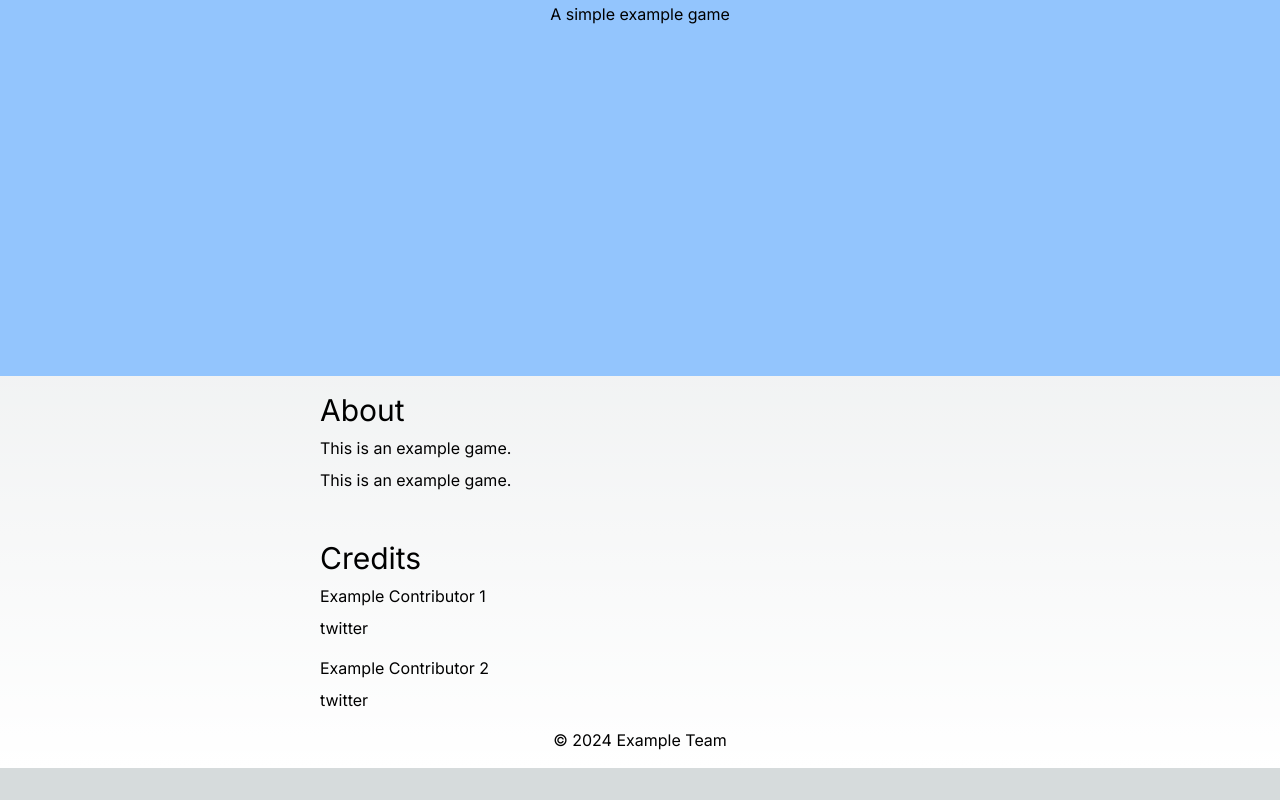
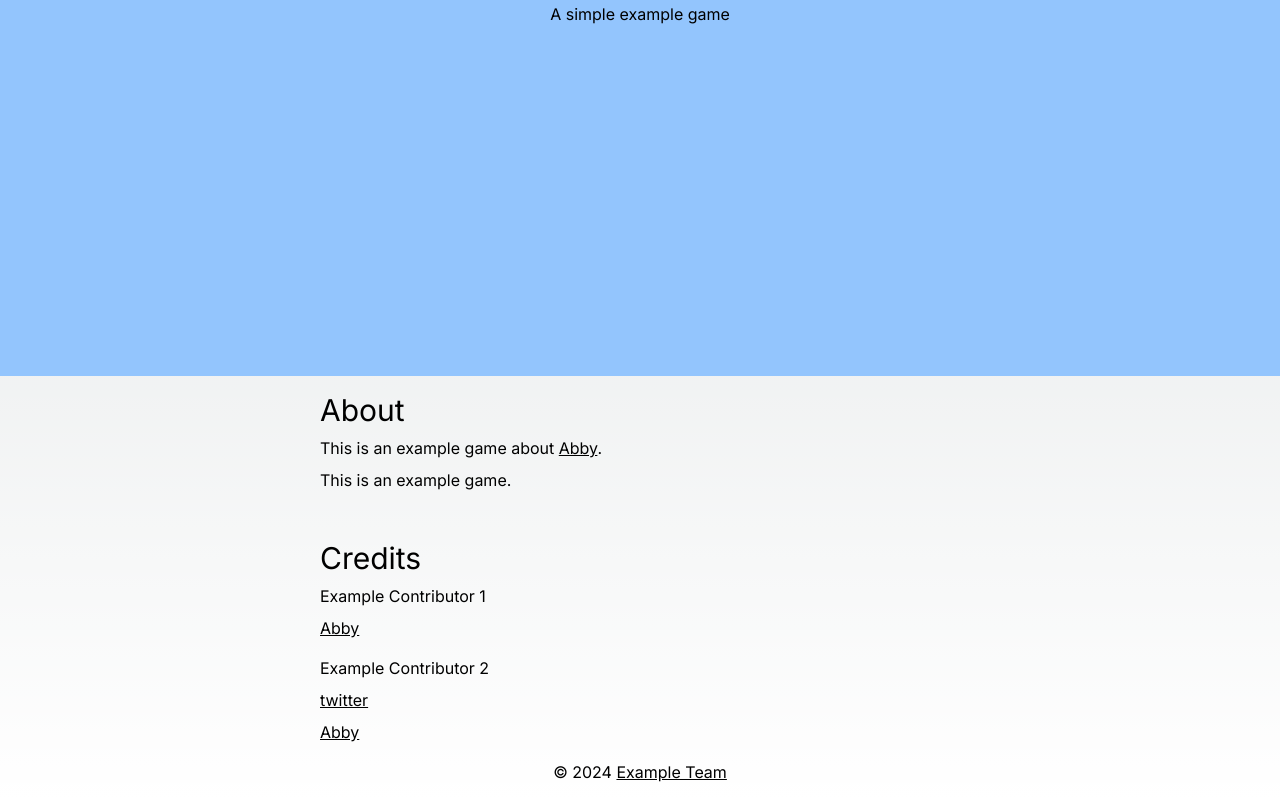
Before and after one commit to wakeupingear/project-website-template, a Next.js app: page / in a window 1280 px wide. Shown: the part 424-1224 px from the top of the page. Before the commit the page ends 1192 px from the top, so only its background shows below. Built offline with nearby package versions, Linux system fonts and the light colour scheme.

Commit message:
feat: link templates

```diff
--- a/components/Footer.tsx
+++ b/components/Footer.tsx
@@ -1,24 +1,26 @@
-import SITE_CONFIG from '@/config';
+import { useConfig } from '@/pages/_app';
 import Link from 'next/link';
 import React from 'react';
 
 export default function Footer() {
-    if (!SITE_CONFIG.teamName) return null;
+    const { teamLink, teamName } = useConfig();
+    if (!teamName) return null;
 
     return (
         <footer id="page-footer" className="w-full text-center p-4 mt-auto">
             <p>
                 &copy; {new Date().getFullYear()}{' '}
-                {SITE_CONFIG.teamLink ? (
+                {teamLink ? (
                     <Link
-                        href={SITE_CONFIG.teamLink}
+                        href={teamLink}
                         target="_blank"
                         rel="noreferrer"
+                        className="text-link"
                     >
-                        {SITE_CONFIG.teamName}
+                        {teamName}
                     </Link>
                 ) : (
-                    SITE_CONFIG.teamName
+                    teamName
                 )}
             </p>
         </footer>
--- a/components/Navbar.tsx
+++ b/components/Navbar.tsx
@@ -1,4 +1,4 @@
-import SITE_CONFIG from '@/config';
+import { useConfig } from '@/pages/_app';
 import Link from 'next/link';
 import React from 'react';
 
@@ -16,20 +16,19 @@ function NavItem({ href, children }: NavItemProps) {
 }
 
 export default function Navbar() {
-    const navItems = SITE_CONFIG.sections.filter(({ hideInNav }) => !hideInNav);
+    const { sections, includePress = true } = useConfig();
+    const navItems = sections.filter(({ hideInNav }) => !hideInNav);
 
     return (
         <nav id="page-nav" className="fixed top-0 left-0 w-full">
-            {Boolean(navItems.length || SITE_CONFIG.includePress) && (
+            {Boolean(navItems.length || includePress) && (
                 <div className="flex">
                     {navItems.map(({ id, title }) => (
                         <NavItem key={id} href={`/#${id}`}>
                             {title}
                         </NavItem>
                     ))}
-                    {SITE_CONFIG.includePress && (
-                        <NavItem href="/press">Press</NavItem>
-                    )}
+                    {includePress && <NavItem href="/press">Press</NavItem>}
                 </div>
             )}
         </nav>
--- a/components/SocialLink/index.tsx
+++ b/components/SocialLink/index.tsx
@@ -1,13 +1,26 @@
+import { useConfig } from '@/pages/_app';
 import { SocialLink as SocialLinkType } from '@/types';
 import React from 'react';
 
 interface SocialLinkProps {
-    link: SocialLinkType;
+    link: SocialLinkType | string;
 }
 
-export default function SocialLink({ link }: SocialLinkProps) {
+export default function SocialLink({ link: _link }: SocialLinkProps) {
+    let link = _link;
+    const { linkEmbeds = {} } = useConfig();
+    if (typeof link === 'string') {
+        if (link in linkEmbeds) link = linkEmbeds[link];
+        else return null;
+    }
+
     return (
-        <a href={link.link} target="_blank" rel="noreferrer">
+        <a
+            href={link.link}
+            target="_blank"
+            rel="noreferrer"
+            className="text-link"
+        >
             {link.name || link.site}
         </a>
     );
--- a/config.tsx
+++ b/config.tsx
@@ -4,11 +4,21 @@ import { SiteConfig } from './types';
 const SITE_CONFIG: SiteConfig = {
     gameName: 'Example Game',
     logline: 'A simple example game',
+    linkEmbeds: {
+        abby: {
+            link: 'https://www.google.com/',
+            site: 'discord',
+            name: 'Abby',
+        },
+    },
     sections: [
         {
             id: 'about',
             title: 'About',
-            content: ['This is an example game.', 'This is an example game.'],
+            content: [
+                'This is an example game about {{abby}}.',
+                'This is an example game.',
+            ],
         },
         {
             id: 'credits',
@@ -29,11 +39,7 @@ const SITE_CONFIG: SiteConfig = {
             name: 'Example Contributor 1',
             role: 'Programmer',
             department: 'Engineering',
-            socialLinks: [
-                {
-                    link: 'https://twitter.com/',
-                },
-            ],
+            socialLinks: ['abby'],
         },
         {
             name: 'Example Contributor 2',
@@ -43,6 +49,7 @@ const SITE_CONFIG: SiteConfig = {
                 {
                     link: 'https://twitter.com/',
                 },
+                'abby',
             ],
         },
     ],
--- a/pages/_app.tsx
+++ b/pages/_app.tsx
@@ -1,8 +1,8 @@
 import Footer from '@/components/Footer';
 import Navbar from '@/components/Navbar';
-import SITE_CONFIG from '@/config';
 import {
     applySchema,
+    recursiveStringTransform,
     SITE_CONFIG_SCHEMA,
     TransformedSiteConfig,
 } from '@/schemas';
@@ -11,6 +11,8 @@ import type { AppProps } from 'next/app';
 import { Inter } from 'next/font/google';
 import Head from 'next/head';
 import { createContext, useContext, useMemo } from 'react';
+import SITE_CONFIG from '@/config';
+import SocialLink from '@/components/SocialLink';
 
 const inter = Inter({ subsets: ['latin'] });
 
@@ -20,13 +22,51 @@ const ConfigContext = createContext<TransformedSiteConfig>(
 
 export default function App({ Component, pageProps }: AppProps) {
     const configValues = useMemo(() => {
-        return applySchema(SITE_CONFIG_SCHEMA, SITE_CONFIG);
+        let transformedData = applySchema(SITE_CONFIG_SCHEMA, SITE_CONFIG);
+
+        if (transformedData.linkEmbeds) {
+            const patternsToMatch = Object.entries(
+                transformedData.linkEmbeds
+            ).reduce((acc, [key, value], i) => {
+                acc[key] = () => {
+                    return <SocialLink link={value} key={`link-${i}`} />;
+                };
+                return acc;
+            }, {} as Record<string, Function>);
+
+            transformedData = recursiveStringTransform(
+                transformedData,
+                (str) => {
+                    if (!str.includes('{{')) return str;
+
+                    let sections: string[] = str.split(/\{\{|\}\}/);
+                    let isHTML = false;
+                    sections = sections.map((section) => {
+                        if (section in patternsToMatch) {
+                            const transformedSection =
+                                patternsToMatch[section]();
+                            isHTML =
+                                isHTML ||
+                                typeof transformedSection !== 'string';
+                            return transformedSection;
+                        }
+
+                        return section;
+                    });
+
+                    if (isHTML) return <p>{sections}</p>;
+                    return sections.join('');
+                }
+            );
+        }
+
+        return transformedData;
     }, []);
 
     return (
         <>
             <Head>
-                <title>{SITE_CONFIG.gameName}</title>
+                <title>{configValues.gameName}</title>
             </Head>
             <ConfigContext.Provider value={configValues}>
                 <div
--- a/pages/index.tsx
+++ b/pages/index.tsx
@@ -1,17 +1,19 @@
 import Section from '@/components/Section';
-import SITE_CONFIG from '@/config';
+import { useConfig } from './_app';
 
 export default function Home() {
+    const { sections, gameName, logline } = useConfig();
+
     return (
         <main>
             <div className="bg-blue-300 h-screen w-full flex items-center justify-center flex-col gap-4">
-                <h1 className="text-6xl">{SITE_CONFIG.gameName}</h1>
-                <p>{SITE_CONFIG.logline}</p>
+                <h1 className="text-6xl text-center">{gameName}</h1>
+                <p>{logline}</p>
             </div>
             <div className="flex flex-col gap-12 mt-4">
-                {Boolean(SITE_CONFIG.sections.length) && (
+                {Boolean(sections.length) && (
                     <div className="flex flex-col gap-12">
-                        {SITE_CONFIG.sections.map((section) => (
+                        {sections.map((section) => (
                             <Section section={section} key={section.id} />
                         ))}
                     </div>
--- a/schemas.ts
+++ b/schemas.ts
@@ -1,3 +1,4 @@
+import React from 'react';
 import {
     GroupedContributors,
     ProjectContributor,
@@ -9,6 +10,32 @@ import {
 type Transform<Input, Output = Input> = (
     original: Input
 ) => Output extends (infer U)[] ? NonNullable<U>[] : Output;
+
+export const recursiveStringTransform = (
+    obj: any,
+    transform: (original: string) => string | React.ReactNode
+): any => {
+    if (typeof obj === 'string') {
+        return transform(obj);
+    }
+
+    if (Array.isArray(obj)) {
+        return obj.map((item) => recursiveStringTransform(item, transform));
+    }
+
+    if (typeof obj === 'object' && obj !== null) {
+        const result: { [key: string]: any } = {};
+        for (const key in obj) {
+            if (Object.prototype.hasOwnProperty.call(obj, key)) {
+                result[key] = recursiveStringTransform(obj[key], transform);
+            }
+        }
+        return result;
+    }
+
+    return obj;
+};
+
 export type Schema<Input, Output> = {
     [K in keyof Input & keyof Output]?: Input[K] extends object
         ? Schema<Input[K], Output[K]>
@@ -22,18 +49,16 @@ export function applySchema<Input extends object, Output extends object>(
     return Object.keys(original).reduce<Output>((acc, _key) => {
         const key = _key as keyof Input & keyof Output;
         const transform = schema[key];
-        if (!transform) {
-            acc[key] = original[key] as any;
-        } else if (typeof transform === 'function') {
-            (acc[key] as any) = (transform as Transform<any, any>)(
-                original[key]
-            );
-        } else {
-            acc[key] = applySchema(
-                transform as Schema<any, any>,
-                original[key]
-            );
+        let val: any = original[key];
+        if (transform) {
+            if (typeof transform === 'function') {
+                val = (transform as Transform<any, any>)(original[key]);
+            } else {
+                val = applySchema(transform as Schema<any, any>, original[key]);
+            }
         }
+        acc[key] = val;
+
         return acc;
     }, (Array.isArray(original) ? [] : {}) as Output);
 }
@@ -49,7 +74,8 @@ export const SOCIAL_LINK_PREFIXES: Record<string, SocialSite> = {
     'https://kickstarter.com/': 'kickstarter',
     'https://artstation.com/': 'artstation',
 };
-const transform_socialLink: Transform<SocialLink> = (link) => {
+const transform_socialLink: Transform<SocialLink | string> = (link) => {
+    if (typeof link === 'string') return link;
     if (link.site) return link;
 
     const prefix = Object.keys(SOCIAL_LINK_PREFIXES).find((prefix) =>
@@ -58,8 +84,9 @@ const transform_socialLink: Transform<SocialLink> = (link) => {
     if (prefix) link.site = SOCIAL_LINK_PREFIXES[prefix];
     return link;
 };
-const transform_socialLinks: Transform<SocialLink[] | undefined> = (links) =>
-    links?.map(transform_socialLink);
+const transform_socialLinks: Transform<(SocialLink | string)[] | undefined> = (
+    links
+) => links?.map(transform_socialLink);
 
 const transform_contributor: Transform<ProjectContributor> = (contributor) => ({
     ...contributor,
--- a/styles/globals.css
+++ b/styles/globals.css
@@ -32,3 +32,7 @@ body {
         text-wrap: balance;
     }
 }
+
+.text-link {
+    text-decoration: underline;
+}
```
Also changed, not shown: package.json (+5 -5 lines), types.ts (+4 -3 lines).
